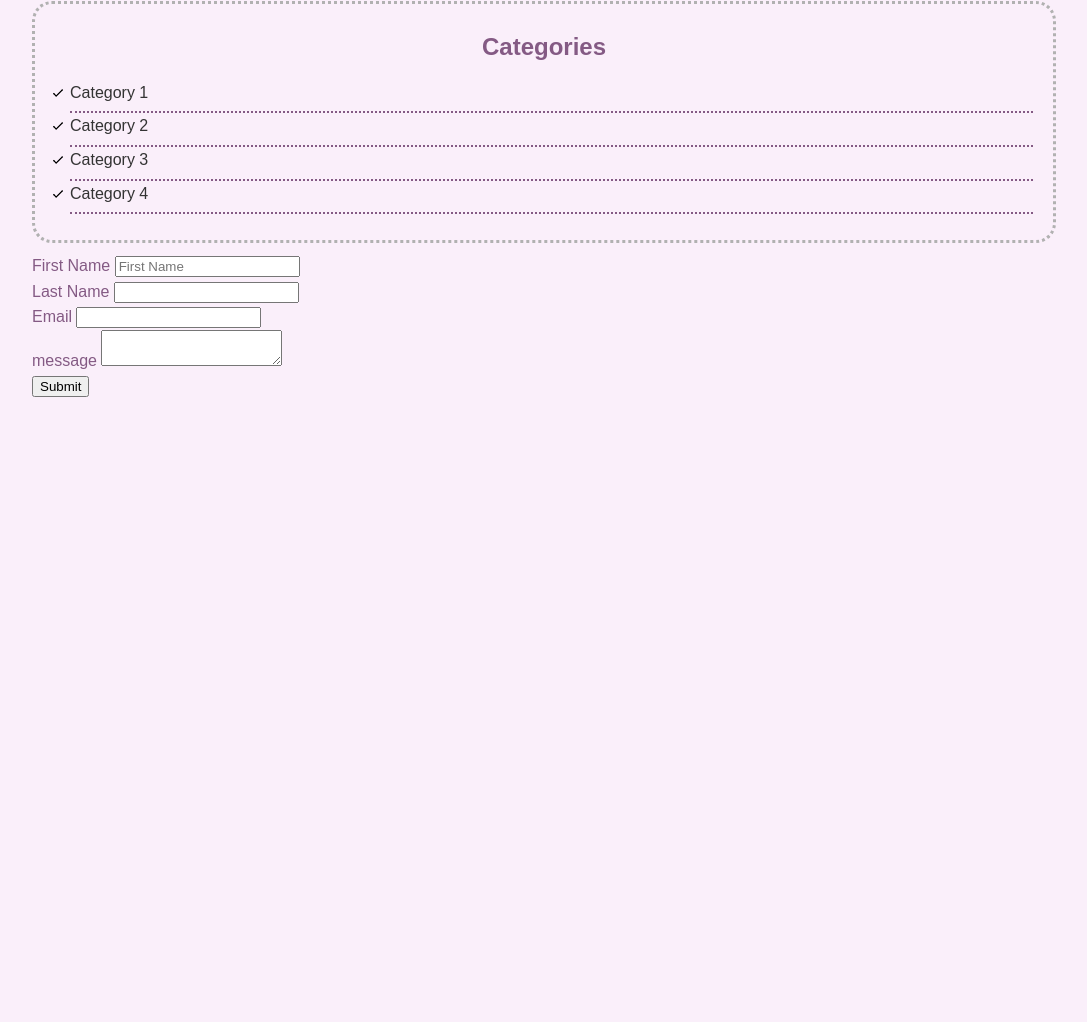
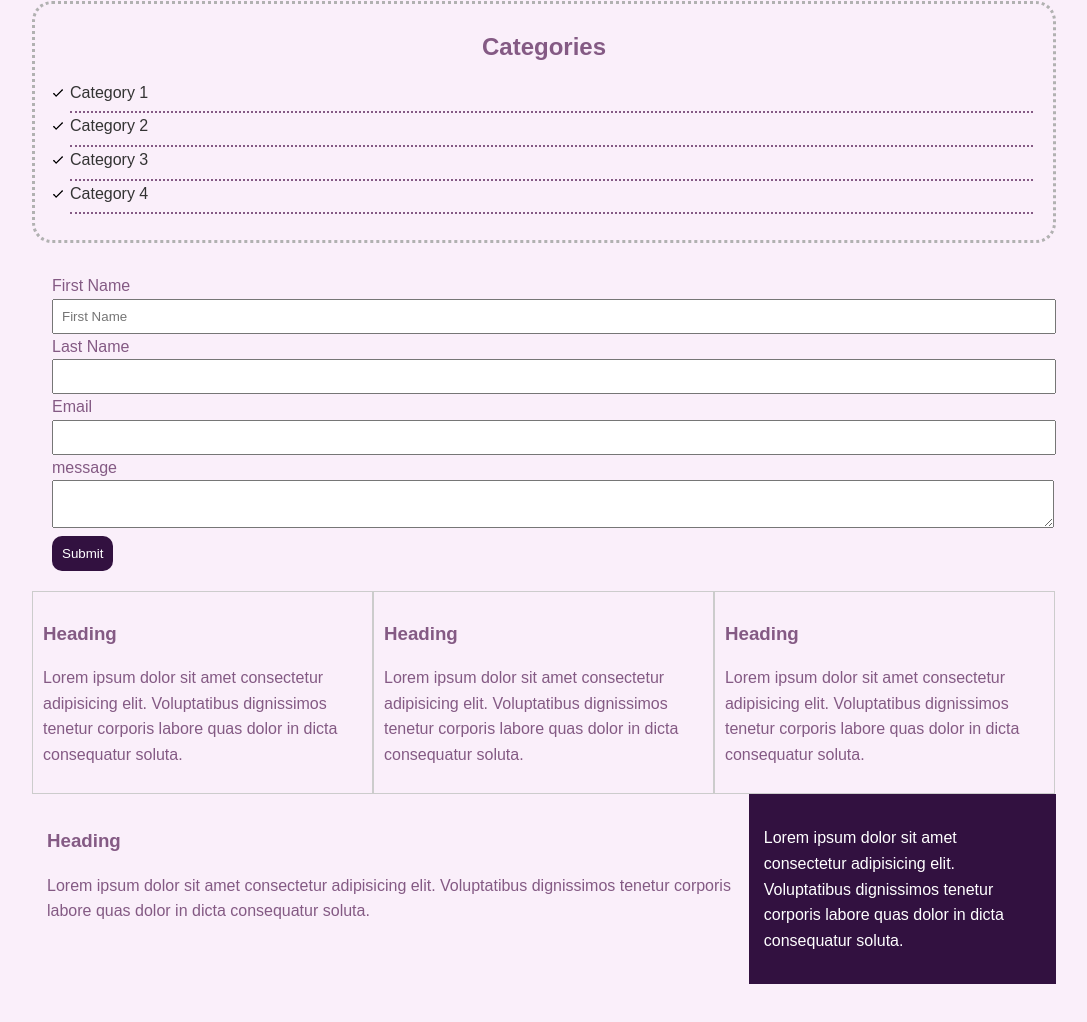
Before and after one commit to pittyh6/1-12Mths-WebDevelopmentStudy-2022-2023, a plain HTML site: page WDS-24_HTML-CSS-2_CSS_Crash_Course_For_Absolute_Beginners/csscheatcheet/index.html in a window 1280 px wide. Shown: the part 356-1378 px from the top of the page, without its empty margins (96-1183 px from the left). Before the commit the page ends 800 px from the top, so only its background shows below. Drawn offline with Linux system fonts and the light colour scheme.

Commit message:
[wds-24] 75% done - 57.20 + update readMe HTML, CSS global and inside project

```diff
--- a/WDS-24_HTML-CSS-2_CSS_Crash_Course_For_Absolute_Beginners/csscheatcheet/css/style.css
+++ b/WDS-24_HTML-CSS-2_CSS_Crash_Course_For_Absolute_Beginners/csscheatcheet/css/style.css
@@ -34,6 +34,20 @@ h1{
 .container{
     margin: auto;
     width: 80%;
+}
+
+.button{
+    background-color:rgb(50, 17, 64);
+    color: #fff;
+    padding: 10px;
+    border: none;
+    border-radius: 10px;
+}
+.button:hover{
+    background-color:rgb(85, 85, 162);
+}
+.clr{
+    clear: both;
 }
 .box1{
     background-color: #333;
@@ -78,3 +92,42 @@ h1{
     border-bottom: dotted 2px rgb(132, 90, 132);
     list-style-image: url("../images/check.png")
 }
+
+.my-form{
+    padding: 20px;
+}
+
+.my-form label{
+    display: block;
+}
+.my-form input[type="text"], .my-form input[type="email"], .my-form textarea{
+    padding: 8px;
+    width: 100%;
+}
+
+.block{
+    border: 1px solid #ccc;
+    box-sizing: border-box;
+    float: left;
+    padding: 10px;
+    width: 33.3%
+}
+
+#main-block{
+    float: left;
+    width: 70%;
+    padding: 15px;
+    box-sizing: border-box;
+}
+#sidebar{
+    float: right;
+    width: 30%;
+    background-color: rgb(50, 17, 64);
+    color: #fff;
+    padding: 15px;
+    box-sizing: border-box;
+}
+
+.footer{
+    margin-top: 500px;
+}
--- a/WDS-24_HTML-CSS-2_CSS_Crash_Course_For_Absolute_Beginners/csscheatcheet/index.html
+++ b/WDS-24_HTML-CSS-2_CSS_Crash_Course_For_Absolute_Beginners/csscheatcheet/index.html
@@ -39,7 +39,7 @@
             </ul>
         </div>
 
-        <form action="">
+        <form class="my-form" action="">
             <div class="form-group">
                 <label> First Name</label>
                 <input type="text" placeholder="First Name" name="firstName">
@@ -59,9 +59,38 @@
                 <label> message</label>
                 <textarea name="message" ></textarea>
             </div>
-            <input class="buton" type="submit" name="submit" value="Submit">
+            <input class="button" type="submit" name="submit" value="Submit">
         </form>
+
+        <div class="block">
+            <h3>Heading</h3>
+            <p>Lorem ipsum dolor sit amet consectetur adipisicing elit.
+                Voluptatibus dignissimos tenetur corporis labore quas dolor in dicta consequatur soluta.</p>
+        </div>
+        <div class="block">
+            <h3>Heading</h3>
+            <p>Lorem ipsum dolor sit amet consectetur adipisicing elit.
+                Voluptatibus dignissimos tenetur corporis labore quas dolor in dicta consequatur soluta.</p>
+        </div>
+        <div class="block">
+            <h3>Heading</h3>
+            <p>Lorem ipsum dolor sit amet consectetur adipisicing elit.
+                Voluptatibus dignissimos tenetur corporis labore quas dolor in dicta consequatur soluta.</p>
+        </div>
+        <div class="clr"></div>
+
+        <div id="main-block">
+            <h3>Heading</h3>
+            <p>Lorem ipsum dolor sit amet consectetur adipisicing elit.
+                Voluptatibus dignissimos tenetur corporis labore quas dolor in dicta consequatur soluta.</p>
+        </div>
+        <div id="sidebar">
+            <p>Lorem ipsum dolor sit amet consectetur adipisicing elit.
+                Voluptatibus dignissimos tenetur corporis labore quas dolor in dicta consequatur soluta.</p>
+        </div>
     </div>
+
+    <div class="footer"></div>
 
 </body>
 </html>
```
Also changed, not shown: 2 other files.
